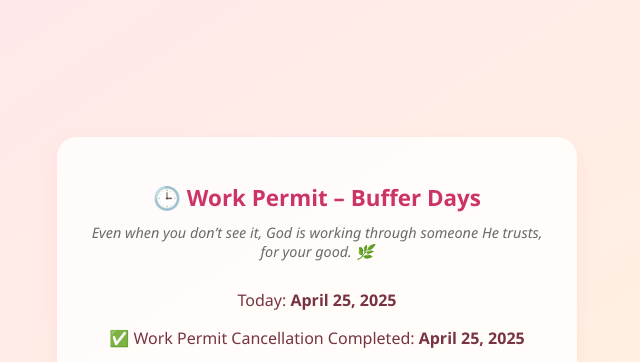
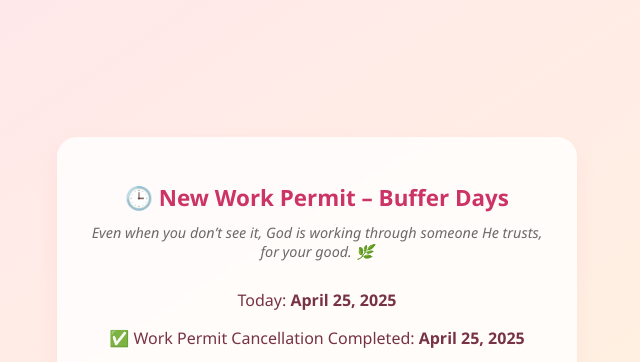
Before and after one commit to myremindertool/myremindertool, a plain HTML site: page index.html in a window 1280 px wide. Shown: the top 362 px of the page, without its empty margins (323-963 px from the left). Drawn offline with Linux system fonts and the light colour scheme.

Commit message:
Update index.html

```diff
--- a/index.html
+++ b/index.html
@@ -84,7 +84,7 @@
 </head>
 <body>
   <div class="card">
-    <h1>🕒 Work Permit – Buffer Days</h1>
+    <h1>🕒 New Work Permit – Buffer Days</h1>
 
     <!-- Godly message at top -->
     <p class="message" id="motivation"></p>
```
